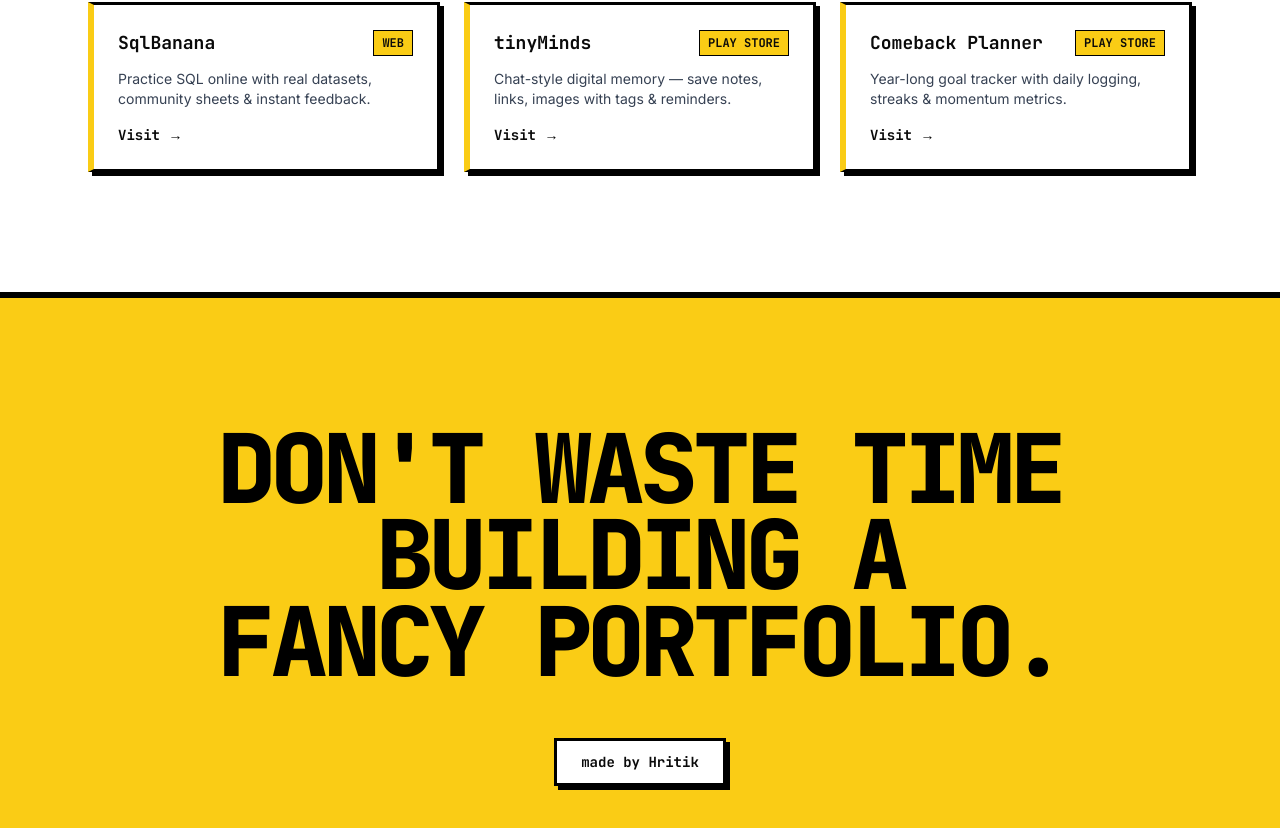
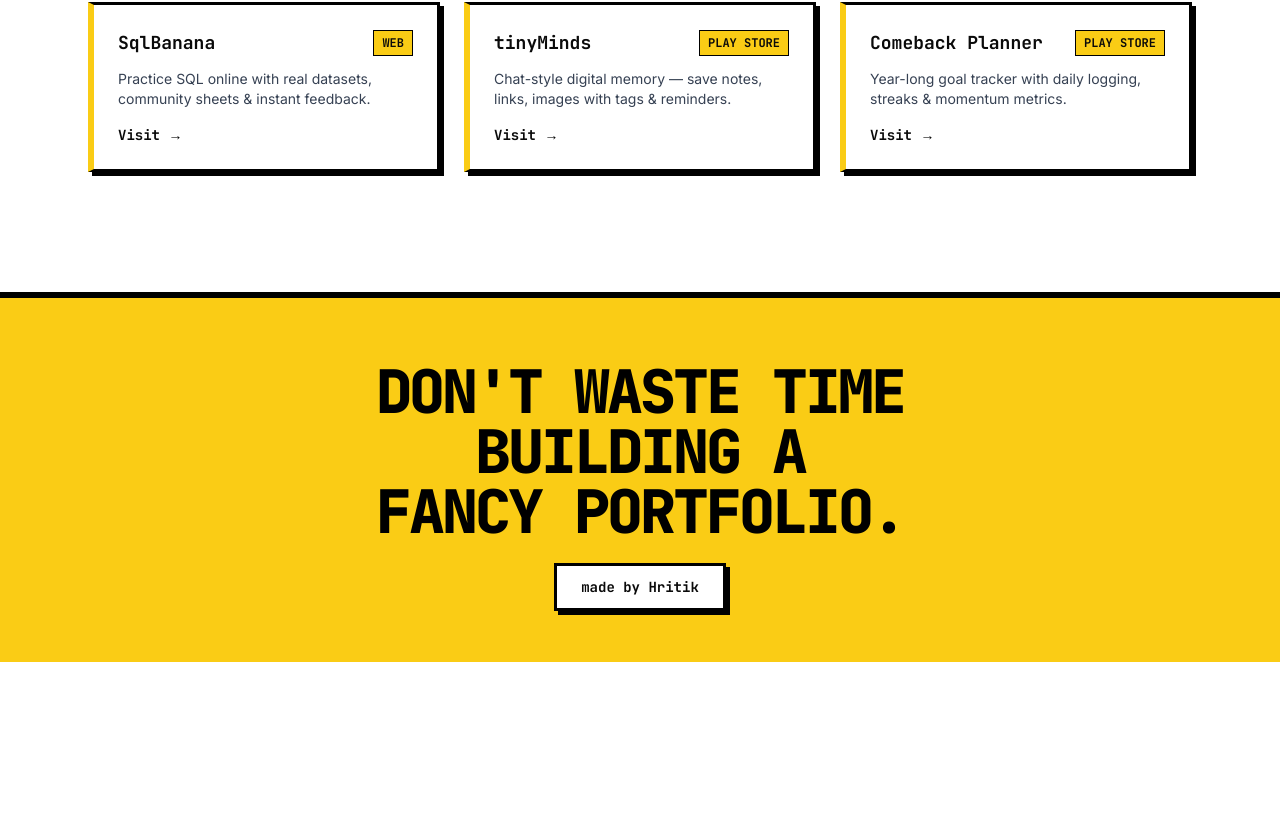
Before and after one commit to Hritik4722/protfolio, a Next.js app: page / in a window 1280 px wide. Shown: the part 2456-3284 px from the top of the page. After the commit the page ends 3118 px from the top, so only its background shows below. Built offline with nearby package versions, Linux system fonts and the light colour scheme; no server answers.

Commit message:
style: reduce height of footer banner

```diff
--- a/src/components/Footer.tsx
+++ b/src/components/Footer.tsx
@@ -1,11 +1,11 @@
 export default function Footer() {
   return (
     <footer className="border-t-[6px] border-black bg-accent mt-10">
-      <div className="max-w-7xl mx-auto px-6 py-24 md:py-32 flex flex-col items-center justify-center text-center">
-        <h2 className="font-mono text-5xl md:text-7xl lg:text-8xl font-black uppercase tracking-tighter leading-[0.9] text-black">
+      <div className="max-w-7xl mx-auto px-6 py-12 md:py-16 flex flex-col items-center justify-center text-center">
+        <h2 className="font-mono text-3xl md:text-5xl lg:text-6xl font-black uppercase tracking-tighter leading-[1] text-black">
           Don&apos;t waste time <br /> building a <br /> fancy portfolio.
         </h2>
-        <div className="mt-16">
+        <div className="mt-8">
           <span className="font-mono text-sm font-bold px-6 py-3 border-3 border-black bg-white shadow-[4px_4px_0_#000]">
             made by Hritik
           </span>
```
